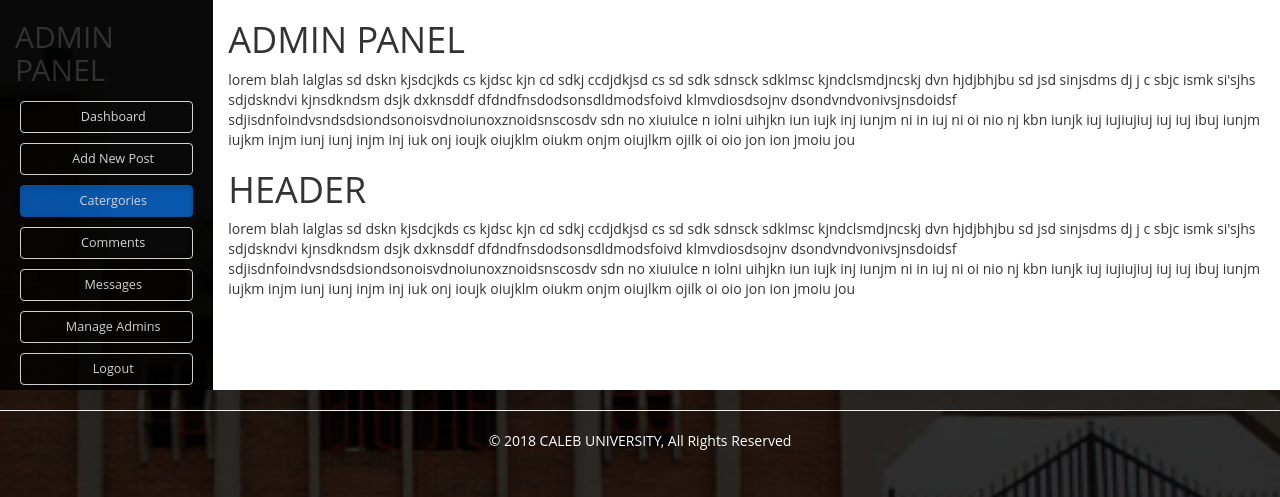
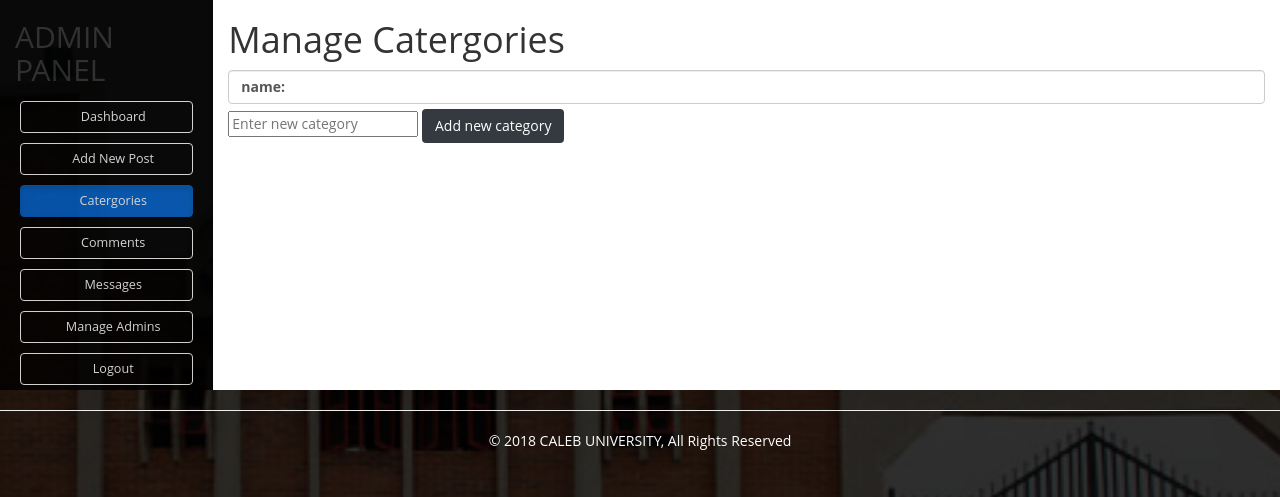
Before and after one commit to vcaster/Alumni, a PHP site: page /categories.php in a window 1280 px wide. Shown: the top 497 px of the page. Run offline with PHP 8.4, Linux system fonts and the light colour scheme; some web fonts are replaced.

Commit message:
git admin design stage+

```diff
--- /dev/null
+++ b/Include/DB.php
@@ -0,0 +1,6 @@
+<?php
+$database = 'alumni_cms';
+$conn = mysqli_connect('localhost','root', $database);
+
+
+?>
--- a/categories.php
+++ b/categories.php
@@ -1,3 +1,7 @@
+<?php
+    require_once ('Include/DB.php');
+?>
+
 <!DOCTYPE>
 <html>
     <head>
@@ -28,24 +32,16 @@
 
                 </div>
                 <div class="col-sm-10">
-                     <h1>ADMIN PANEL</h1>
-                    <p>lorem blah lalglas sd dskn kjsdcjkds cs kjdsc  kjn cd sdkj ccdjdkjsd cs sd
-                    sdk sdnsck sdklmsc kjndclsmdjncskj dvn hjdjbhjbu sd jsd sinjsdms dj j c sbjc ismk si'sjhs
-                    sdjdskndvi kjnsdkndsm  dsjk dxknsddf
-                    dfdndfnsdodsonsdldmodsfoivd klmvdiosdsojnv dsondvndvonivsjnsdoidsf
-                    sdjisdnfoindvsndsdsiondsonoisvdnoiunoxznoidsnscosdv
-                    sdn no xiuiulce n  iolni uihjkn iun iujk inj iunjm ni in iuj ni oi nio nj
-                    kbn iunjk iuj iujiujiuj iuj iuj ibuj iunjm iujkm injm iunj iunj injm inj
-                    iuk onj ioujk oiujklm oiukm onjm oiujlkm ojilk oi oio jon ion jmoiu jou </p>
-                    <h1> HEADER </h1>
-                    <p>lorem blah lalglas sd dskn kjsdcjkds cs kjdsc  kjn cd sdkj ccdjdkjsd cs sd
-                    sdk sdnsck sdklmsc kjndclsmdjncskj dvn hjdjbhjbu sd jsd sinjsdms dj j c sbjc ismk si'sjhs
-                    sdjdskndvi kjnsdkndsm  dsjk dxknsddf
-                    dfdndfnsdodsonsdldmodsfoivd klmvdiosdsojnv dsondvndvonivsjnsdoidsf
-                    sdjisdnfoindvsndsdsiondsonoisvdnoiunoxznoidsnscosdv
-                    sdn no xiuiulce n  iolni uihjkn iun iujk inj iunjm ni in iuj ni oi nio nj
-                    kbn iunjk iuj iujiujiuj iuj iuj ibuj iunjm iujkm injm iunj iunj injm inj
-                    iuk onj ioujk oiujklm oiukm onjm oiujlkm ojilk oi oio jon ion jmoiu jou </p>
+                     <h1>Manage Catergories</h1>
+                     <form action="categories.php" method="post">
+                         <fieldset>
+                             <div class="form-group">
+                                 <label class="form-control" for="catergoryname"> name:</label>
+                             <input type="text" name="Catergory" id="catergoryname" placeholder="Enter new category">
+                             <input class="btn btn-dark" type="Submit"  name="Submit" value="Add new category">
+                             </div>
+                         </fieldset>
+                     </form>
                 </div>
             </div>
         </div>
```
